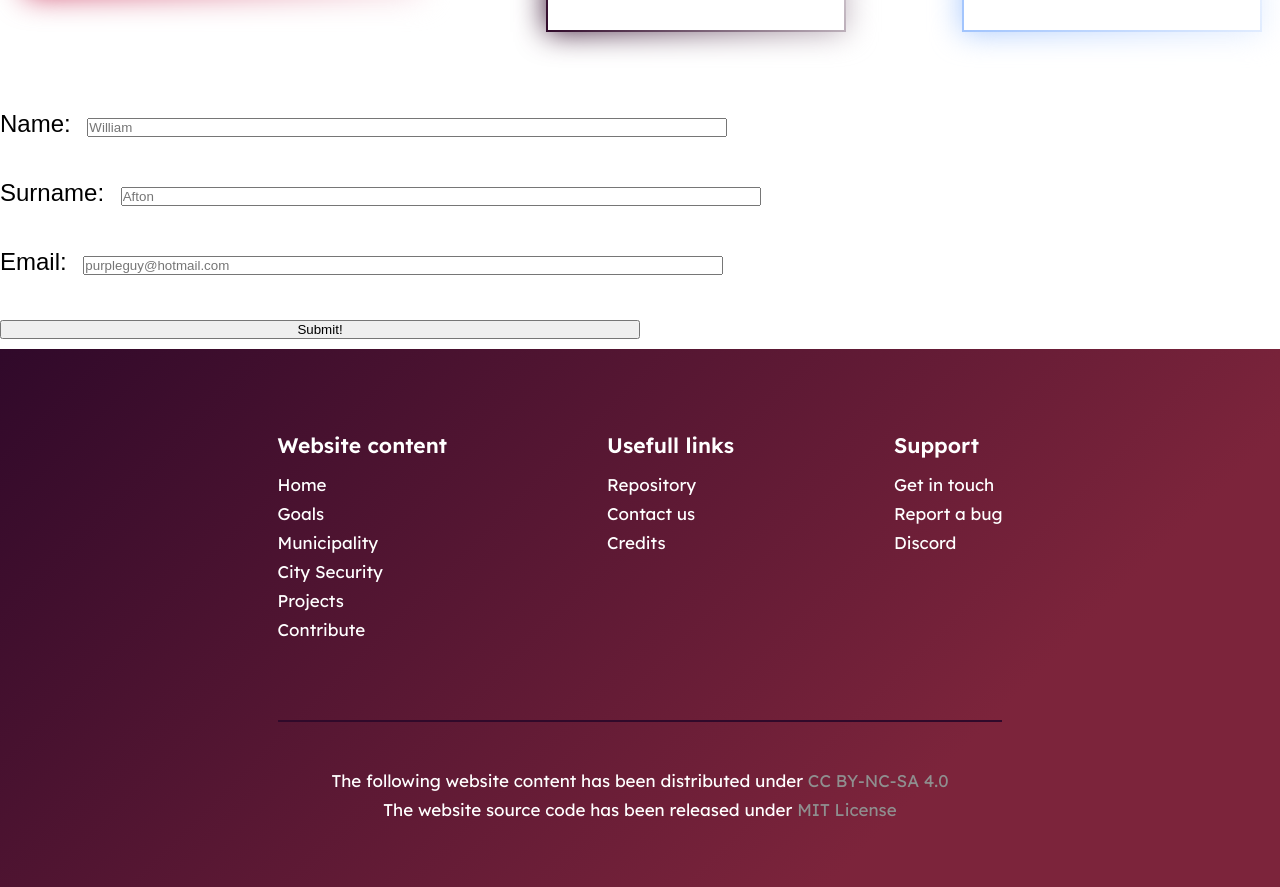
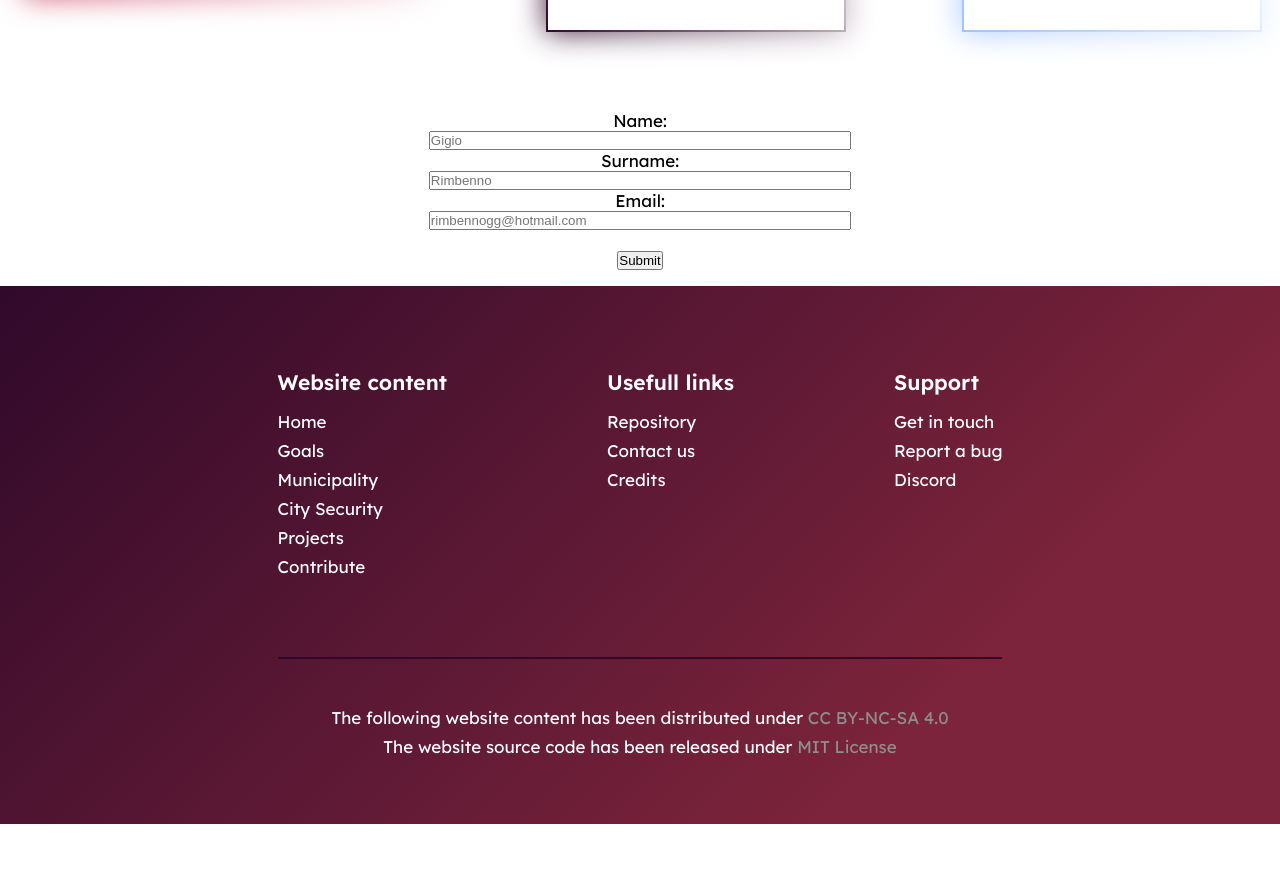
Before and after one commit to Salazar34/basso.ml, a React (Create React App) app: page /projects in a window 1280 px wide. Shown: the part 1443-2330 px from the top of the page. After the commit the page ends 2267 px from the top, so only its background shows below. Built offline with nearby package versions, Linux system fonts and the light colour scheme.

Commit message:
minor fixes

```diff
--- a/src/components/Projects.jsx
+++ b/src/components/Projects.jsx
@@ -55,22 +55,14 @@ const Projects = () => {
           />
         </div>
       </div>
-      <form action="" method="get" class="form-form">
-        <div class="div-form">
-          <label for="name" className="lbl in-lbl">Name: </label>
-          <input type="text" name="name" id="name" placeholder="William" required className="in-lbl" />
-        </div>
-        <div class="div-form">
-          <label for="surname" className="lbl in-lbl">Surname: </label>
-          <input type="text" surname="surname" id="surname" placeholder="Afton" required className="in-lbl" />
-        </div>
-        <div class="div-form">
-          <label for="email" className="lbl in-lbl">Email: </label>
-          <input type="email" name="email" id="email" placeholder="purpleguy@hotmail.com" required className="in-lbl" />
-        </div>
-        <div class="div-form">
-          <input type="submit" value="Submit!" className="in-lbl" />
-        </div>
+      <form method="POST" className="form-form">
+        <p>Name:</p>
+        <input type="text" name="name" id="" placeholder="Gigio" className="large" />
+        <p>Surname:</p>
+        <input type="text" name="surname" id="" placeholder="Rimbenno" className="large" />
+        <p>Email:</p>
+        <input type="email" name="email" id="" placeholder="rimbennogg@hotmail.com" className="large" /> <br />
+        <input type="submit" value="Submit" />
       </form>
       <Footer />
     </div>
--- a/src/components/css/Main.css
+++ b/src/components/css/Main.css
@@ -541,14 +541,11 @@ footer {
   position: relative;
 }
 .cs-banner__img-overlay {
-  position: absolute;
   display: grid;
   grid-template-columns: repeat(2, 1fr);
   place-self: end;
   align-self: center;
   place-items: center;
-  gap: 10rem 39em;
-  padding: 1.5rem;
 }
 .cs-banner p {
   width: 45ch;
@@ -558,25 +555,16 @@ footer {
   align-self: center;
 }
 
-.lbl {
-  font: 1.5rem "Fira Sans", sans-serif;
-  padding-right: 10px;
+.form-form {
+  display: flex;
+  flex-direction: column;
+  justify-content: center;
+  align-items: center;
+  padding-bottom: 1rem;
 }
 
-.in-lbl {
-  margin-bottom: 10px;
-  width: 50%;
-  align-self: center;
-}
-
-.form-form {
-  display: grid;
-  grid-template-columns: repeat(1, 1fr);
-  align-items: center;
-}
-
-.div-form {
-  display: table-row;
+.large {
+  width: 33%;
 }
 
 /* Responsive section */
@@ -868,25 +856,16 @@ footer {
     color: var(--white);
   }
 }
-.lbl {
-  font: 1.5rem "Fira Sans", sans-serif;
+.form-form {
+  display: flex;
+  flex-direction: column;
+  justify-content: center;
+  align-items: center;
+  padding-bottom: 1rem;
 }
 
-.in-lbl {
-  margin-bottom: 10px;
-  width: 50%;
-}
-
-.form-form {
-  display: grid;
-  grid-template-columns: repeat(1, 1fr);
-  align-items: center;
-  justify-content: center;
-  gap: 2rem;
-}
-
-.div-form {
-  display: table-row;
+.large {
+  width: 33%;
 }
 
 .sal {
--- a/src/components/scss/Main.scss
+++ b/src/components/scss/Main.scss
@@ -703,14 +703,11 @@ footer {
   position: relative;
 
   &__img-overlay {
-    position: absolute;
     display: grid;
     grid-template-columns: repeat(2, 1fr);
     place-self: end;
     align-self: center;
     place-items: center;
-    gap: 10rem 39em;
-    padding: 1.5rem;
   }
 
   p {
@@ -723,34 +720,16 @@ footer {
   }
 }
 
-.lbl {
-
-  font: 1.5rem 'Fira Sans', sans-serif;
-  padding-right: 10px;
-
+.form-form {
+  @include flex(column, center, center);
+  padding-bottom: 1rem;
 }
 
-.in-lbl {
-
-  margin-bottom: 10px;
-  width: 50%;
-  align-self: center;
-
+.large {
+  width: 33%;
 }
 
-.form-form {
 
-  display: grid;
-  grid-template-columns: repeat(1, 1fr);
-  align-items: center;
-
-}
-
-.div-form {
-
-  display: table-row;
-
-}
 
 /* Responsive section */
 
@@ -1100,37 +1079,15 @@ footer {
   }
 }
 
-.lbl {
-
-  font: 1.5rem 'Fira Sans', sans-serif;
-
+.form-form {
+  @include flex(column, center, center);
+  padding-bottom: 1rem;
 }
 
-.in-lbl {
-
-  margin-bottom: 10px;
-  width: 50%;
-
-}
-
-.form-form {
-
-  display: grid;
-  grid-template-columns: repeat(1, 1fr);
-  align-items: center;
-  justify-content: center;
-  gap: 2rem;
-
-}
-
-.div-form {
-
-  display: table-row;
-
+.large {
+  width: 33%;
 }
 
 .sal {
-
   border-radius: 100px;
-
 }
```
Also changed, not shown: 1 other file (tests, documents, lock files or other folders).
